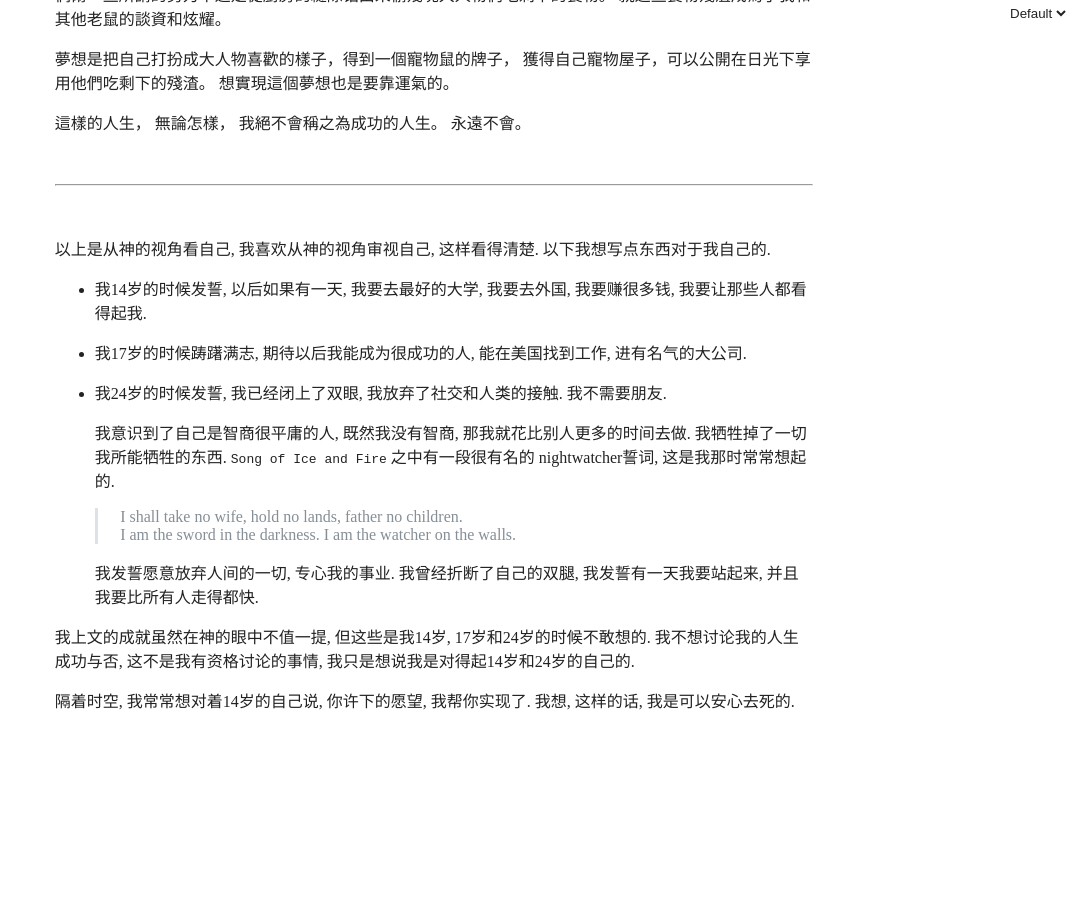
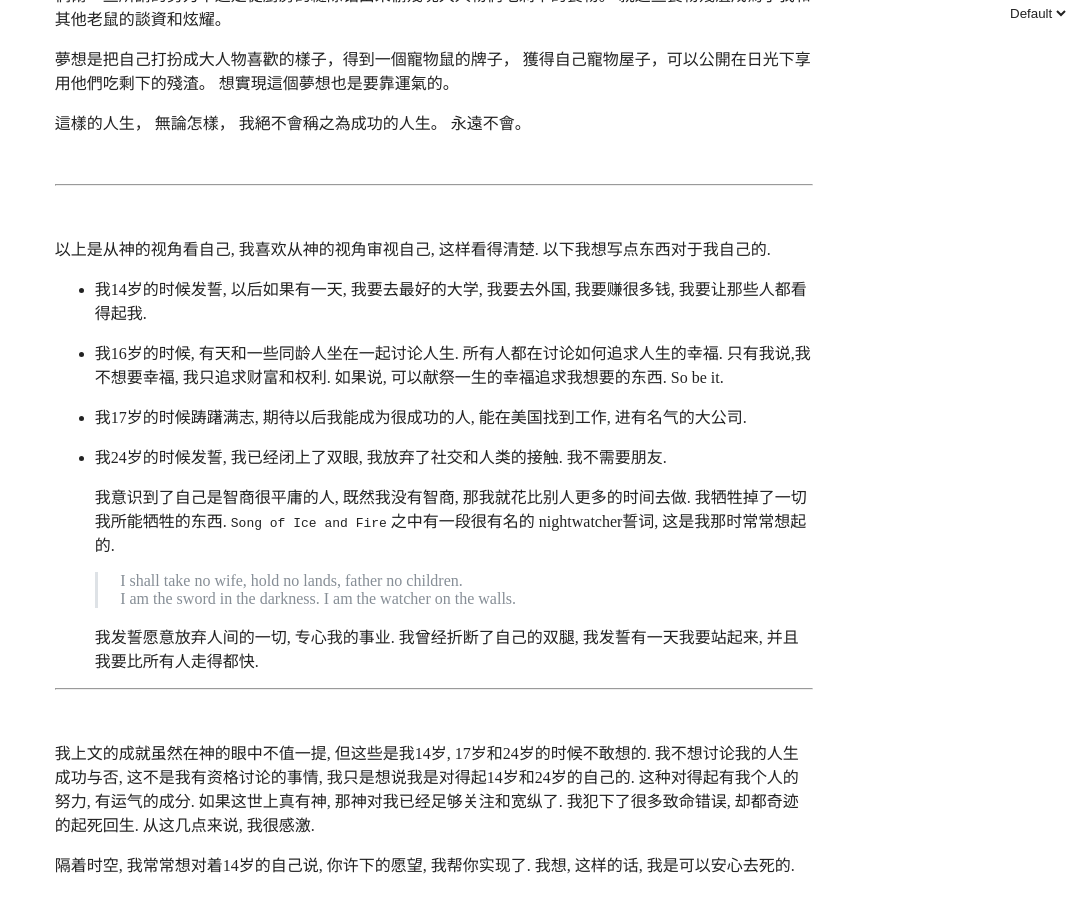
Before and after one commit to AsheBlade/TombStone, a Jekyll site: the page built from about.md, in a window 1280 px wide and 900 px high, scrolled down 1188 px. Shown: the whole window, without its empty margins (206-1280 px from the left). Built offline with Jekyll 4.4.1, drawn with Linux system fonts in a browser that asks for light colours; before the commit the page ends 1924 px from its top, so only the background shows below that.

Commit message:
Update about.md

```diff
--- a/about.md
+++ b/about.md
@@ -6,7 +6,7 @@ permalink: /about/
 
 <br>
 
-<iframe src="https://drive.google.com/file/d/1iKC8HojDOf3x7-_rvA4uaFQrlp5ixS6I/preview" width="640" height="480" allow="autoplay"></iframe>
+<iframe src="https://drive.google.com/file/d/1gzpxh3neiWnnQuBK6-gNQMcI8zMoVBUY/preview" width="640" height="480" allow="autoplay"></iframe>
 
 
 17岁之前在中国, 17岁之后在美国.
@@ -41,6 +41,8 @@ permalink: /about/
 
 - 我14岁的时候发誓, 以后如果有一天, 我要去最好的大学, 我要去外国, 我要赚很多钱, 我要让那些人都看得起我.
 
+- 我16岁的时候, 有天和一些同龄人坐在一起讨论人生. 所有人都在讨论如何追求人生的幸福. 只有我说,我不想要幸福, 我只追求财富和权利. 如果说, 可以献祭一生的幸福追求我想要的东西. So be it.
+
 - 我17岁的时候踌躇满志, 期待以后我能成为很成功的人, 能在美国找到工作, 进有名气的大公司.
 
 - 我24岁的时候发誓, 我已经闭上了双眼, 我放弃了社交和人类的接触. 我不需要朋友.
@@ -52,6 +54,10 @@ permalink: /about/
 
 	我发誓愿意放弃人间的一切, 专心我的事业. 我曾经折断了自己的双腿, 我发誓有一天我要站起来, 并且我要比所有人走得都快.
 
-我上文的成就虽然在神的眼中不值一提, 但这些是我14岁, 17岁和24岁的时候不敢想的. 我不想讨论我的人生成功与否, 这不是我有资格讨论的事情, 我只是想说我是对得起14岁和24岁的自己的.
+---
+
+<br>
+
+我上文的成就虽然在神的眼中不值一提, 但这些是我14岁, 17岁和24岁的时候不敢想的. 我不想讨论我的人生成功与否, 这不是我有资格讨论的事情, 我只是想说我是对得起14岁和24岁的自己的. 这种对得起有我个人的努力, 有运气的成分. 如果这世上真有神, 那神对我已经足够关注和宽纵了. 我犯下了很多致命错误, 却都奇迹的起死回生.  从这几点来说, 我很感激.
 
 隔着时空, 我常常想对着14岁的自己说, 你许下的愿望, 我帮你实现了.  我想, 这样的话, 我是可以安心去死的.
```
